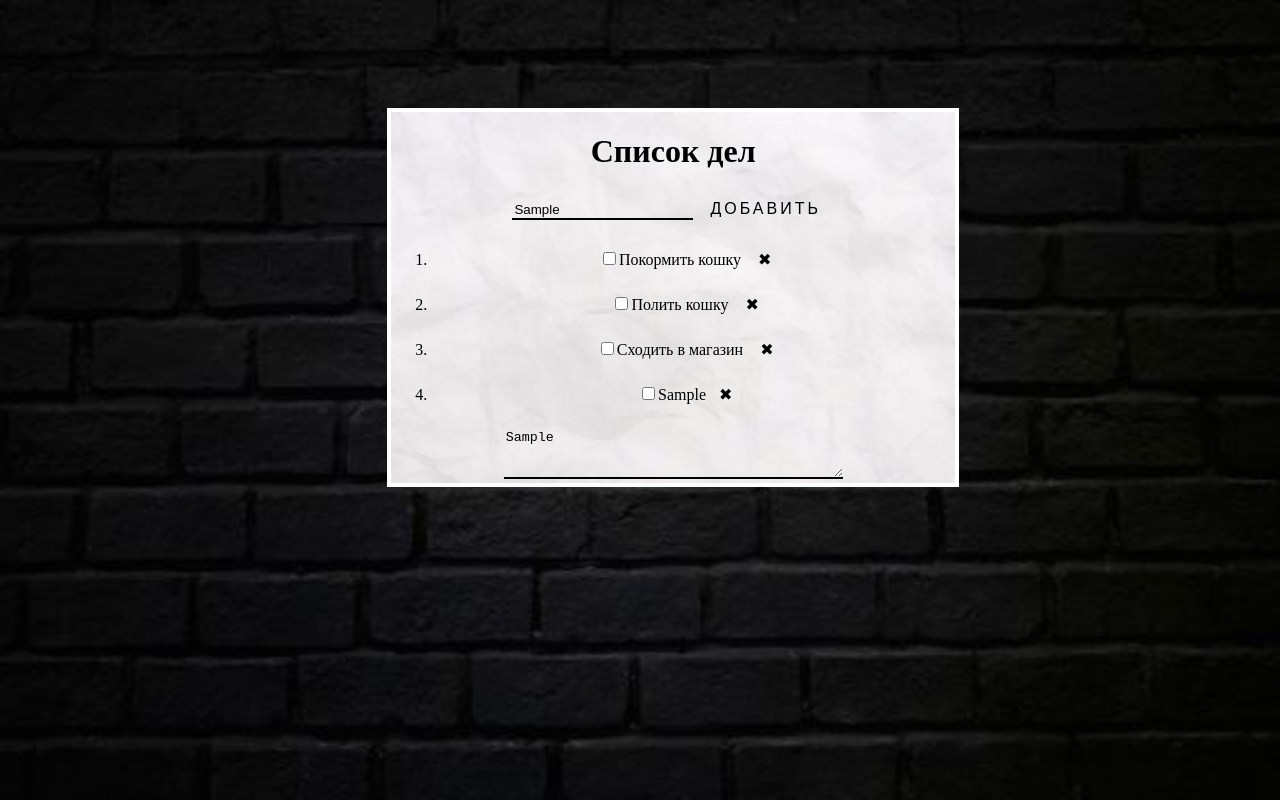
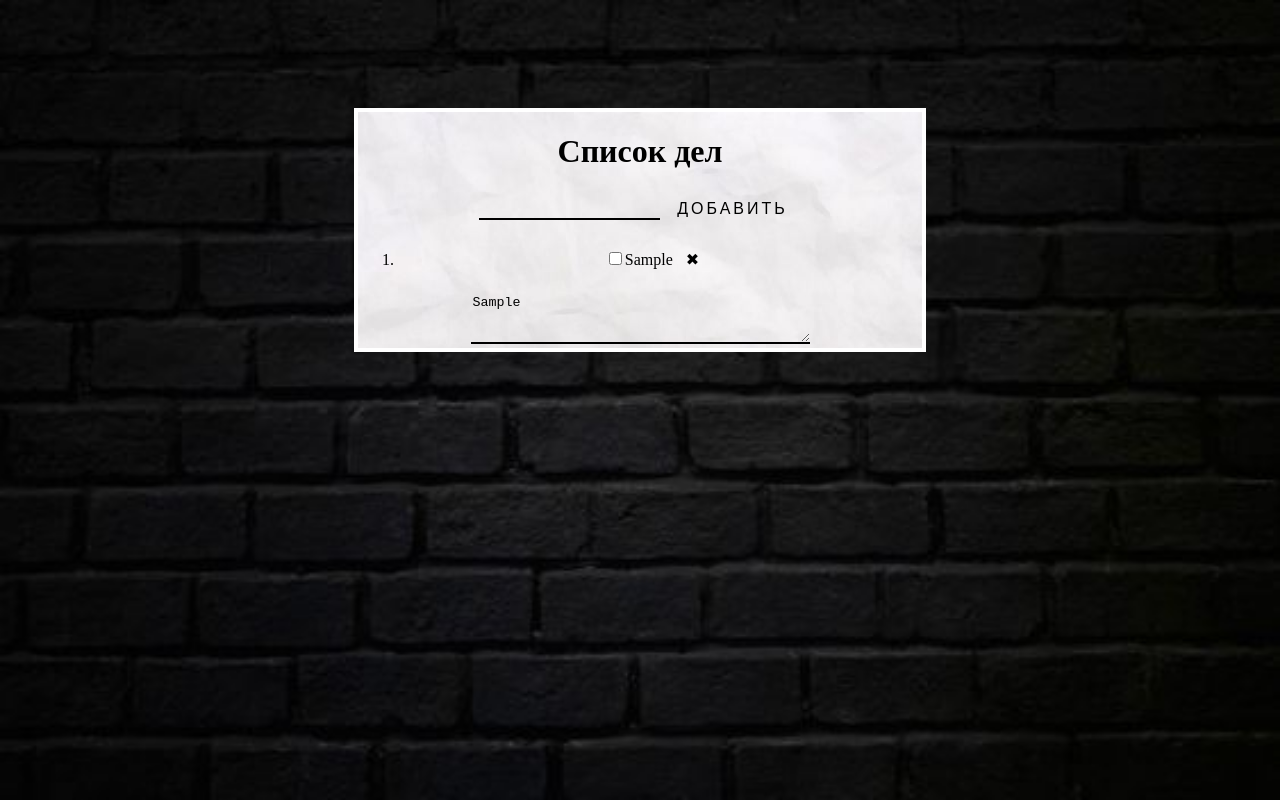
Before and after one commit to Sicily-13/Task1_list, a plain HTML site: page index.html in a window 1280 px wide. Both pictures are taken after typing "Sample", "Sample" into the empty fields and a click on the button "ДОБАВИТЬ". Drawn offline with Linux system fonts and the light colour scheme.

Commit message:
реализовано добавление и удаление

```diff
--- a/index.css
+++ b/index.css
@@ -20,7 +20,7 @@ body {
  border: 4px solid #fff;
  position: relative;
  top: 100px;
- left: 30%;
+ margin: 0 auto;
 }
 li{
  margin-top: 10px;
--- a/index.html
+++ b/index.html
@@ -18,36 +18,8 @@
         Добавить
     </button>
     <ol id="list">
-        <li><label><input id="addCheckbox" type="checkbox"/>Покормить кошку
-            <button id="cross" >
-                <span class="btn_line btn_line-top"></span>
-                <span class="btn_line btn_line-right"></span>
-                <span class="btn_line btn_line-bottom"></span>
-                <span class="btn_line btn_line-left"></span>
-                &#10006;
-            </button>
-        </label></li>
-        <li><label><input type="checkbox"/>Полить кошку
-            <button>
-                <span class="btn_line btn_line-top"></span>
-                <span class="btn_line btn_line-right"></span>
-                <span class="btn_line btn_line-bottom"></span>
-                <span class="btn_line btn_line-left"></span>
-                &#10006;
-            </button>
-        </label></li>
-        <li><label><input type="checkbox"/>Сходить в магазин
-            <button>
-                <span class="btn_line btn_line-top"></span>
-                <span class="btn_line btn_line-right"></span>
-                <span class="btn_line btn_line-bottom"></span>
-                <span class="btn_line btn_line-left"></span>
-                &#10006;
-            </button>
-        </label></li>
     </ol>
     <textarea rows="3" cols="40" class="text" ></textarea>
 </div>
-
 </body>
 </html>
--- a/index.js
+++ b/index.js
@@ -1,18 +1,33 @@
 console.log(document.getElementById("input"));
 document.addEventListener("DOMContentLoaded",()=>{
     const add = document.getElementById("add");
+    let counter = 1;
     add.addEventListener("click",()=>{
         console.log(document.getElementById("input").value);
-        console.log("click");
+
         const cross = document.createElement("button");
         cross.innerHTML="&#10006;";
+
+        console.log(1,counter);
+        const innerCounter = counter;
+        cross.addEventListener("click",()=>{
+            let el = document.getElementById(innerCounter.toString());
+            el.parentNode.removeChild(el);
+        })
+
         const addCheckbox = document.createElement("input");
         addCheckbox.type="checkbox";
         const text = document.createTextNode(document.getElementById("input").value);
         const newElement = document.createElement("li");
+        newElement.id = counter.toString();
+        counter++;
         newElement.append(addCheckbox);
         newElement.append(text);
         newElement.append(cross);
         document.getElementById("list").appendChild(newElement);
+        let txt = document.getElementById("input");
+        input.value = "";
     })
+
+
 })
```
